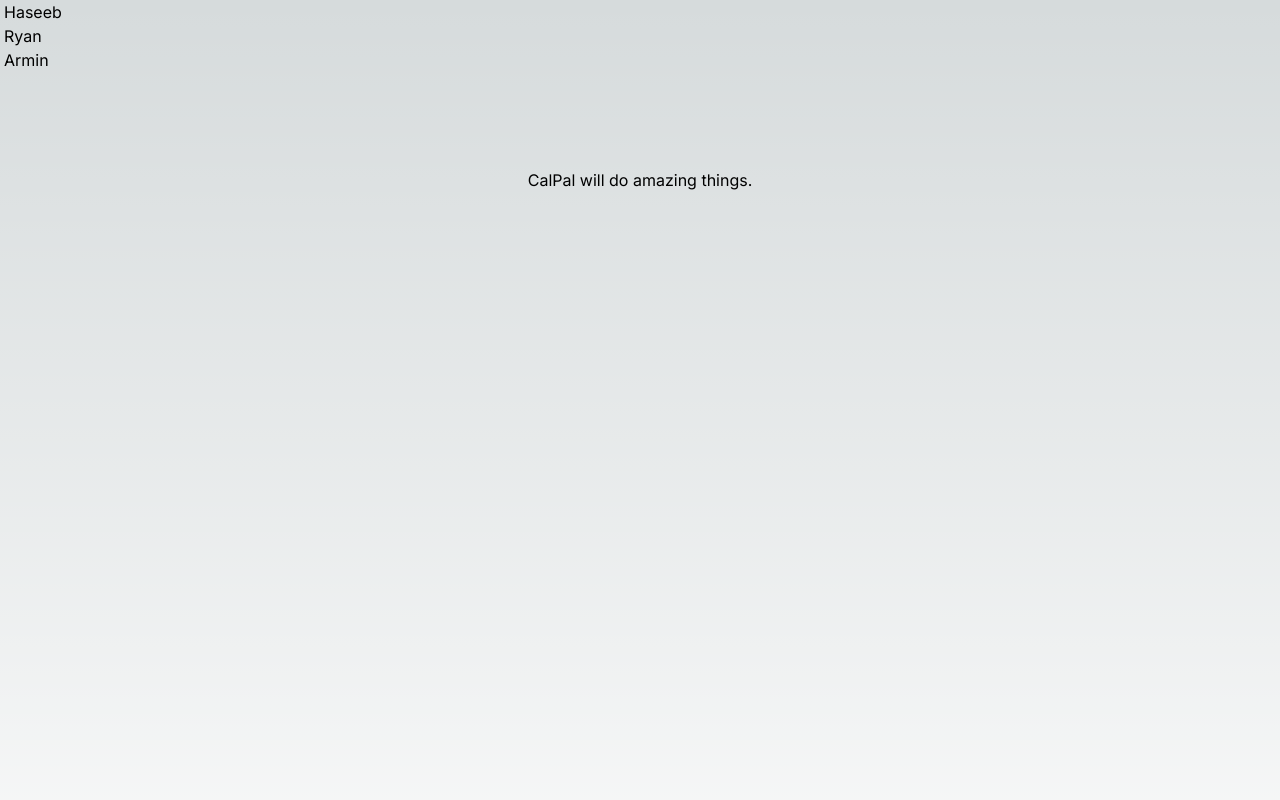
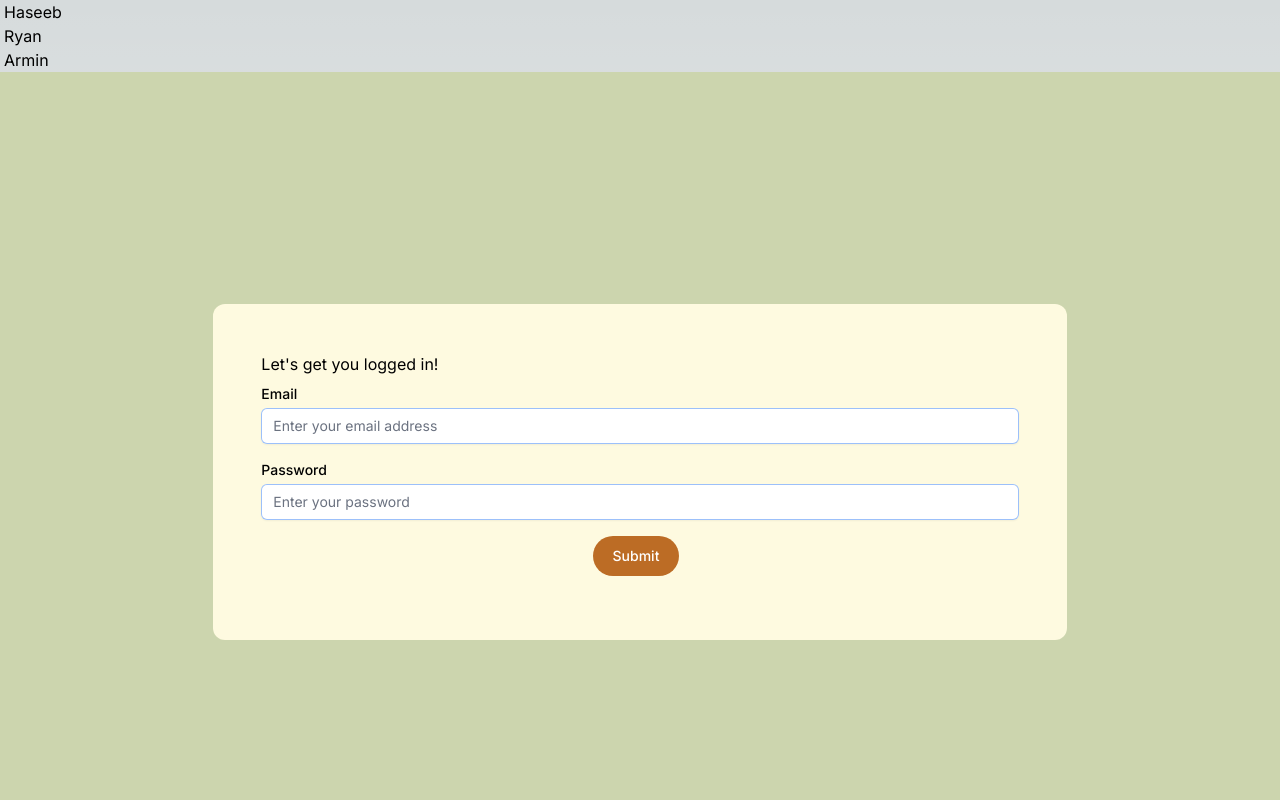
Before and after one commit to haywirebanana/The-We8, a Next.js app in the folder calpal/: page /login in a window 1280 px wide. Shown: the top 800 px of the page. Built offline with nearby package versions, Linux system fonts and the light colour scheme.

Commit message:
update the login page to match register

```diff
--- /dev/null
+++ b/calpal/src/app/components/loginForm.tsx
@@ -0,0 +1,25 @@
+"use client"
+import { useState } from 'react';
+import Field from './field';
+import Button from './button';
+
+const LoginPage = () => {
+    const [email, setEmail] = useState('');
+    const [password, setPassword] = useState('');
+
+    const handleSubmit = () => {
+        //to be implemented
+    };
+
+    return (
+        <div>
+            <div className="flex flex-col items-center justify-center w-full flex-1 flex-col bg-light-cream">
+                <Field labelName='Email' fieldType='email' fieldValue={email}  onChange={setEmail} placeholderText='Enter your email address' />
+                <Field labelName='Password' fieldType='password' fieldValue={password} onChange={setPassword} placeholderText='Enter your password'  />
+                <Button buttonText='Submit' onClick={handleSubmit} />
+            </div>
+        </div>
+    );
+};
+
+export default LoginPage;
--- a/calpal/src/app/login/page.tsx
+++ b/calpal/src/app/login/page.tsx
@@ -1,10 +1,12 @@
-import Image from "next/image";
+'use client'
+import Form from '../components/loginForm';
 
 export default function Login() {
     return (
-        <div className="flex min-h-screen flex-col items-center justify-between p-24">
-                <div className="bg-purple">
-                        <h1>CalPal will do amazing things.</h1>
+        <div className="flex flex-col items-center justify-center w-full flex-1 min-h-screen flex-col bg-green">
+                <div className="bg-light-cream rounded-xl p-12 w-2/3">
+                        <h1>Let&apos;s get you logged in!</h1>
+                        <Form />
                 </div>
         </div>
     );
```
